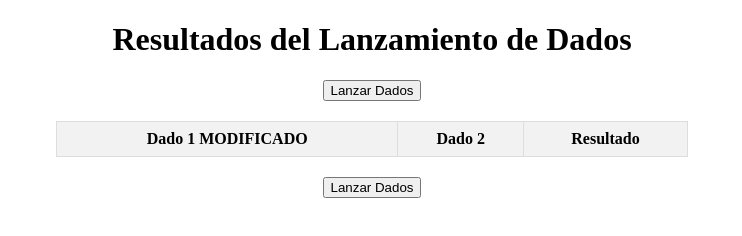
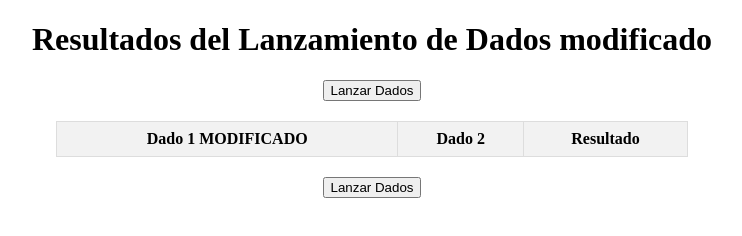
Before and after one commit to navarrojulian23/dados, a plain HTML site: page index.html in a window 1280 px wide. Shown: the whole page, without its empty margins (268-1010 px from the left). Drawn offline with Linux system fonts and the light colour scheme.

Commit message:
Update index.html

```diff
--- a/index.html
+++ b/index.html
@@ -21,7 +21,7 @@
     </style>
 </head>
 <body>
-    <h1 style="text-align: center;">Resultados del Lanzamiento de Dados</h1>
+    <h1 style="text-align: center;">Resultados del Lanzamiento de Dados modificado</h1>
 
     <div style="text-align: center;">
         <button onclick="lanzarYAgregarFila()">Lanzar Dados</button>
```
